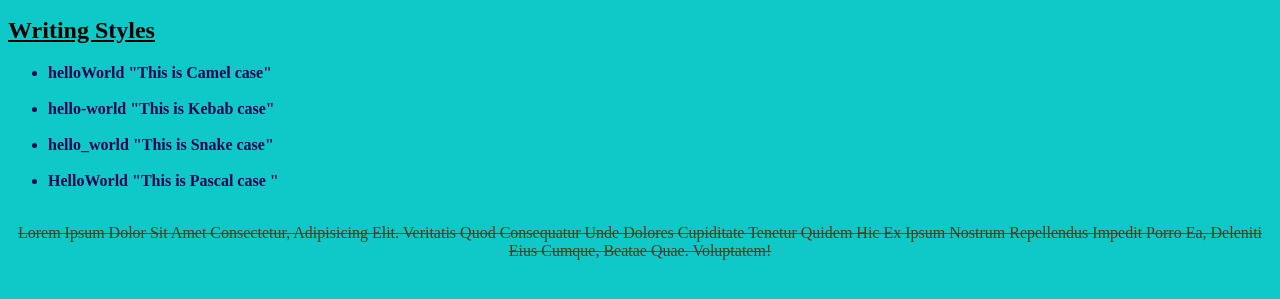
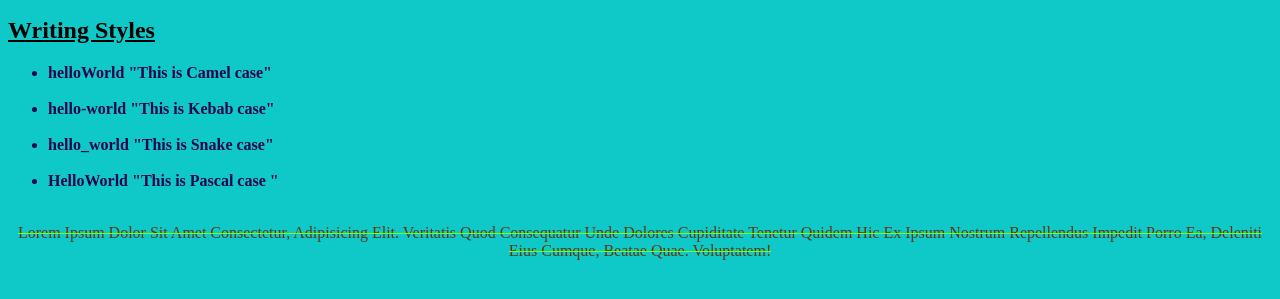
Before and after one commit to ibhatnasir/Web-dev, a plain HTML site: page index.html in a window 1280 px wide. Shown: the part 101-400 px from the top of the page. Drawn offline with Linux system fonts and the light colour scheme.

Commit message:
lineThrough color

```diff
--- a/style.css
+++ b/style.css
@@ -18,6 +18,6 @@
     color: rgb(99, 55, 14);
     text-transform: capitalize;
     text-decoration: line-through;
-
+    text-decoration-color: chartreuse;
 
 }
```
